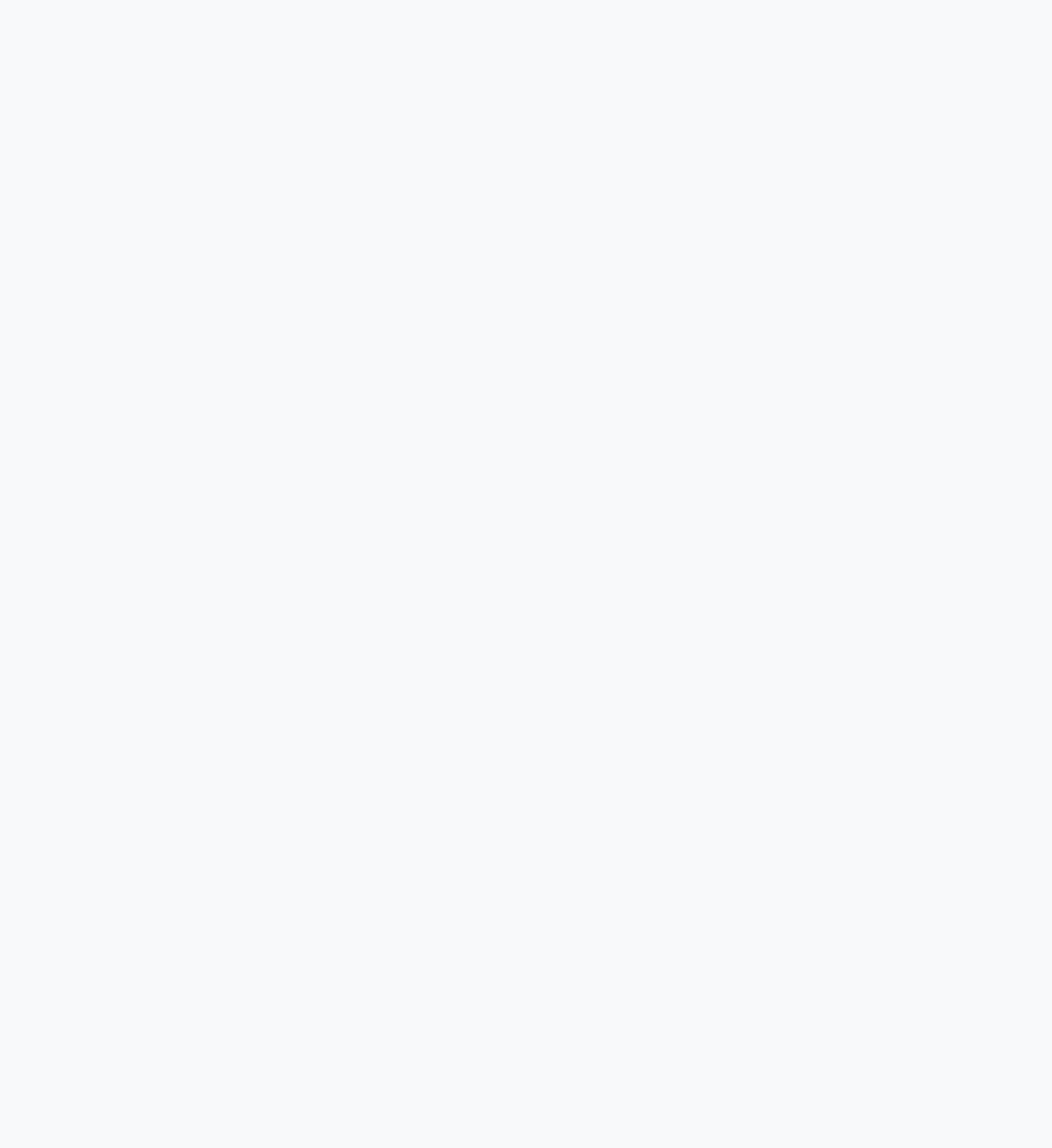
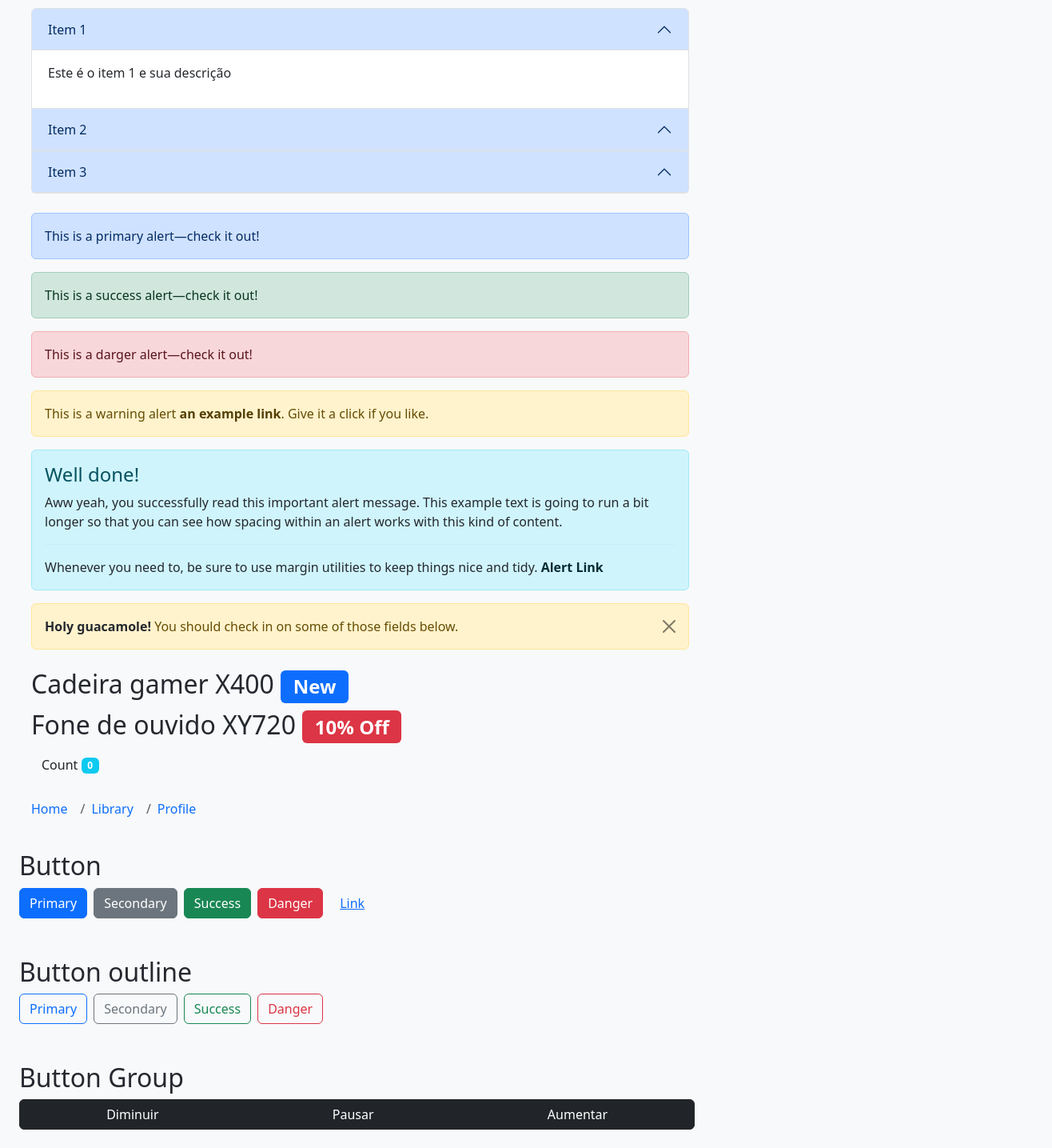
Before and after one commit to denisrodrigues-ita/cursobootstrapfive, a React (Vite) app: page /accordion in a window 1280 px wide. Before the commit this address had no page. Shown: the part 60-1495 px from the top of the page at 80% size, 1316 px wide, since content can reach past the window. Before the commit the page ends 800 px from the top, so only its background shows below. Built offline with nearby package versions, Linux system fonts and the light colour scheme.

Commit message:
accordion

```diff
--- a/src/App.jsx
+++ b/src/App.jsx
@@ -9,6 +9,7 @@ import Validacoes from "./pages/Validacoes";
 import Login from "./pages/Login";
 import PageTitle from "./components/PageTitle";
 import Cadastro from "./pages/Cadastro";
+import Accordion from "./pages/Accordion";
 
 const App = () => {
   return (
@@ -23,6 +24,7 @@ const App = () => {
         <Route path="/validacoes" element={<Validacoes />} />
         <Route path="/login" element={<Login />} />
         <Route path="/cadastro" element={<Cadastro />} />
+        <Route path="/accordion" element={<Accordion />} />
       </Routes>
     </BrowserRouter>
   );
--- /dev/null
+++ b/src/pages/Accordion/index.jsx
@@ -0,0 +1,275 @@
+import React from "react";
+
+const Accordion = () => {
+  const [count, setCount] = React.useState(0);
+
+  const handleCount = () => {
+    setCount(count + 1);
+  };
+
+  return (
+    <>
+      {/* Accordion */}
+      <div className="col-8 m-4">
+        <h2>Accordion</h2>
+        <div className="accordion" id="accordionExample">
+          <div className="accordion-item">
+            <h3 className="accordion-header" id="headingOne">
+              <button
+                className="accordion-button"
+                type="button"
+                data-bs-toggle="collapse"
+                data-bs-target="#collapseOne"
+                aria-expanded="true"
+                aria-controls="collapseOne"
+              >
+                Item 1
+              </button>
+            </h3>
+            <div
+              className="accordion-collapse collapse show"
+              id="collapseOne"
+              aria-labelledby="headingOne"
+              data-bs-parent="#accordion"
+            >
+              <div className="accordion-body">
+                <p>Este é o item 1 e sua descrição</p>
+              </div>
+            </div>
+          </div>
+          <div className="accordion-item">
+            <h3 className="accordion-header" id="headingTwo">
+              <button
+                className="accordion-button"
+                type="button"
+                data-bs-toggle="collapse"
+                data-bs-target="#collapseTwo"
+                aria-expanded="true"
+                aria-controls="collapseTwo"
+              >
+                Item 2
+              </button>
+            </h3>
+            <div
+              className="accordion-collapse collapse"
+              id="collapseTwo"
+              aria-labelledby="headingTwo"
+              data-bs-parent="#accordion"
+            >
+              <div className="accordion-body">
+                <p>Este é o item 2 e sua descrição</p>
+              </div>
+            </div>
+          </div>
+          <div className="accordion-item">
+            <h3 className="accordion-header" id="headingThree">
+              <button
+                className="accordion-button"
+                type="button"
+                data-bs-toggle="collapse"
+                data-bs-target="#collapseThree"
+                aria-expanded="true"
+                aria-controls="collapseThree"
+              >
+                Item 3
+              </button>
+            </h3>
+            <div
+              className="accordion-collapse collapse"
+              id="collapseThree"
+              aria-labelledby="headingThree"
+              data-bs-parent="#accordion"
+            >
+              <div className="accordion-body">
+                <p>Este é o item 3 e sua descrição</p>
+              </div>
+            </div>
+          </div>
+        </div>
+      </div>
+
+      {/* Alert */}
+      <div className="col-8 m-4">
+        <div className="alert alert-primary" role="alert">
+          This is a primary alert—check it out!
+        </div>
+        <div className="alert alert-success" role="alert">
+          This is a success alert—check it out!
+        </div>
+        <div className="alert alert-danger" role="alert">
+          This is a darger alert—check it out!
+        </div>
+        {/* Com link */}
+        <div className="alert alert-warning" role="alert">
+          This is a warning alert{" "}
+          <a href="#" className="alert-link">
+            an example link
+          </a>
+          . Give it a click if you like.
+        </div>
+        {/* com mais conteúdo */}
+        <div className="alert alert-info" role="alert">
+          <h4 className="alert-heading">Well done!</h4>
+          <p>
+            Aww yeah, you successfully read this important alert message. This
+            example text is going to run a bit longer so that you can see how
+            spacing within an alert works with this kind of content.
+          </p>
+          <hr />
+          <p className="mb-0">
+            {" "}
+            Whenever you need to, be sure to use margin utilities to keep things
+            nice and tidy.{" "}
+            <a className="alert-link" href="#">
+              Alert Link
+            </a>
+          </p>
+        </div>
+        {/* com ícone de fechar */}
+        <div
+          className="alert alert-warning alert-dismissible fade show"
+          role="alert"
+        >
+          <strong>Holy guacamole!</strong> You should check in on some of those
+          fields below.
+          <button
+            type="button"
+            className="btn-close"
+            data-bs-dismiss="alert"
+            aria-label="Close"
+          ></button>
+        </div>
+      </div>
+
+      {/* Badge */}
+      <div className="col-8 m-4">
+        <h2>
+          Cadeira gamer X400 <span className="badge bg-primary">New</span>
+        </h2>
+        <h2>
+          Fone de ouvido XY720 <span className="badge bg-danger">10% Off</span>
+        </h2>
+        <button type="button" className="btn" onClick={handleCount}>
+          Count <span className="badge bg-info">{count}</span>
+        </button>
+      </div>
+
+      {/* BreadCrumb */}
+      <div className="col-8 m-4">
+        <nav className="breadcrumb">
+          <ul className="breadcrumb">
+            <li className="breadcrumb-item">
+              <a href="#">Home</a>
+            </li>
+            <li className="breadcrumb-item">
+              <a href="#">Library</a>
+            </li>
+            <li className="breadcrumb-item active">
+              <a href="#">Profile</a>
+            </li>
+          </ul>
+        </nav>
+      </div>
+
+      {/* Button */}
+      <div className="row mb-5">
+        <h2 className="ml-4">Button</h2>
+        <div className="col-8 ml-4" role="group">
+          <button type="button" className="btn btn-primary me-2">
+            Primary
+          </button>
+          <button type="button" className="btn btn-secondary me-2">
+            Secondary
+          </button>
+          <button type="button" className="btn btn-success me-2">
+            Success
+          </button>
+          <button type="button" className="btn btn-danger me-2">
+            Danger
+          </button>
+          <button type="button" className="btn btn-link me-2">
+            Link
+          </button>
+        </div>
+      </div>
+      <div className="row mb-5">
+        <h2 className="ml-4">Button outline</h2>
+        <div className="col-8 ml-4" role="group">
+          <button type="button" className="btn btn-outline-primary me-2">
+            Primary
+          </button>
+          <button type="button" className="btn btn-outline-secondary me-2">
+            Secondary
+          </button>
+          <button type="button" className="btn btn-outline-success me-2">
+            Success
+          </button>
+          <button type="button" className="btn btn-outline-danger me-2">
+            Danger
+          </button>
+        </div>
+      </div>
+      <div className="row mb-5">
+        <h2 className="ml-4">Button Group</h2>
+        <div className="col-8 ml-4 btn-group" role="group">
+          <button type="button" className="btn btn-dark">
+            Diminuir
+          </button>
+          <button type="button" className="btn btn-dark">
+            Pausar
+          </button>
+          <button type="button" className="btn btn-dark">
+            Aumentar
+          </button>
+        </div>
+      </div>
+      <div className="row mb-5">
+        <h2 className="ml-4">Button Group Outline</h2>
+        <div className="col-8 ml-4 btn-group" role="group">
+          <button type="button" className="btn btn-outline-dark">
+            Diminuir
+          </button>
+          <button type="button" className="btn btn-outline-dark">
+            Pausar
+          </button>
+          <button type="button" className="btn btn-outline-dark">
+            Aumentar
+          </button>
+        </div>
+      </div>
+      <div className="row mb-5">
+        <h2 className="ml-4">Button Group Outline Vertical</h2>
+        <div className="col-8 ml-4 btn-group-vertical" role="group">
+          <button type="button" className="btn btn-outline-dark">
+            Diminuir
+          </button>
+          <button type="button" className="btn btn-outline-dark">
+            Pausar
+          </button>
+          <button type="button" className="btn btn-outline-dark">
+            Aumentar
+          </button>
+          {/* <button type="button" className="btn btn-outline-dark">
+            Aumentar
+          </button> */}
+        </div>
+      </div>
+
+      {/* card */}
+        <div className="container mb-4">
+          <div className="card mb-4">
+            <img
+              src="https://via.placeholder.com/300"
+              className="card-img-top"
+              alt="minha imgem"
+            />
+            <div className="card-body">
+              <p className="card-text">Esta é a descrição do produto</p>
+            </div>
+          </div>
+        </div>
+    </>
+  );
+};
+
+export default Accordion;
--- a/src/pages/Bicons/bicons.css
+++ b/src/pages/Bicons/bicons.css
@@ -3,14 +3,14 @@ i {
   color: #ffff00;
 }
 
-.bi.bi-heart {
+.bicons .bi.bi-heart {
   color: #ff0000;
 }
 
-.bi.bi-google-play {
+.bicons .bi.bi-google-play {
   color: #158;
 }
 
-.bi.bi-list {
+.icons .bi.bi-list {
   color: #158888;
 }
--- a/src/pages/Bicons/index.jsx
+++ b/src/pages/Bicons/index.jsx
@@ -3,12 +3,12 @@ import "./bicons.css";
 
 const Bicons = () => {
   return (
-    <section className="container text-light">
+    <section className="bicons container text-light">
       <div>
-        <i className="bi bi-heart"></i>
-        <i className="bi bi-star"></i>
-        <i className="bi bi-google-play"></i>
-        <i className="bi bi-list"></i>
+        <i className="bicons bi bi-heart"></i>
+        <i className="bicons bi bi-star"></i>
+        <i className="bicons bi bi-google-play"></i>
+        <i className="bicons bi bi-list"></i>
       </div>
     </section>
   );
--- a/src/pages/Home/index.jsx
+++ b/src/pages/Home/index.jsx
@@ -51,6 +51,11 @@ const Home = () => {
                 Login
               </Link>
             </li>
+            <li className="nav-item">
+              <Link className="nav-link" to="/accordion">
+                Accordion
+              </Link>
+            </li>
           </ul>
         </div>
       </nav>
--- a/src/pages/Login/login.css
+++ b/src/pages/Login/login.css
@@ -48,7 +48,7 @@
   border-color: #6c63ff;
 }
 
-.row.align-items-center {
+.login .row.align-items-center {
   align-content: center;
   height: 100%;
   padding: 8rem 0;
@@ -59,16 +59,16 @@
   padding-top: 3rem;
 }
 
-.btn {
+.login .btn {
   width: 100%;
 }
 
-.col-md-6.order-md-1 {
+.login .col-md-6.order-md-1 {
   padding-top: 3rem;
 }
 
 @media (min-width: 768px) {
-  .btn {
+  .login .btn {
     width: auto;
   }
 
```
Also changed, not shown: src/pages/Art/art.css (+7 -7 lines), src/pages/Art/index.jsx (+42 -42 lines), src/pages/Login/index.jsx (+14 -14 lines).
